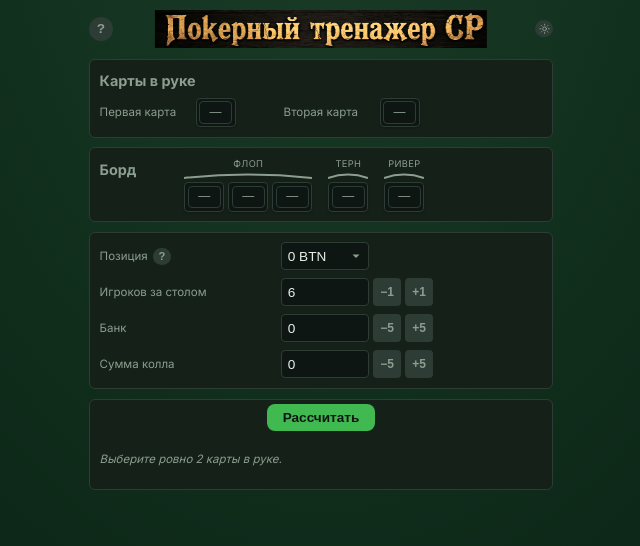
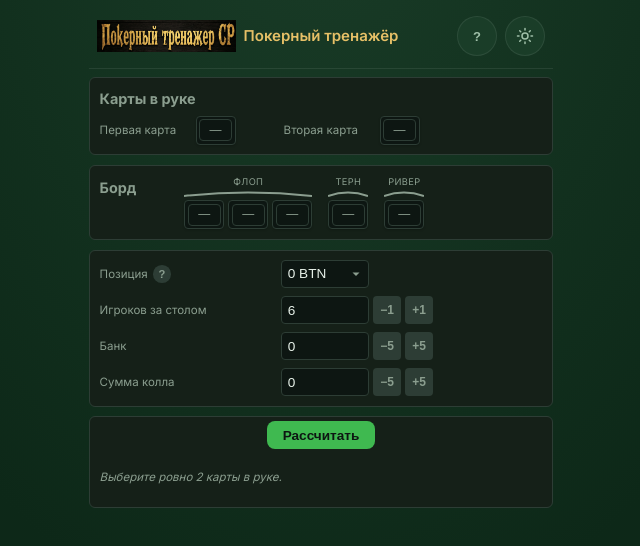
Before and after one commit to surge7/poker-assistant, a website built with Vite: page apps/app/index.html in a window 1280 px wide. Shown: the whole page, without its empty margins (319-959 px from the left). Built offline with nearby package versions, Linux system fonts and the light colour scheme.

Commit message:
feat(ui): T8 header redesign (brand + controls)

```diff
--- a/apps/app/src/app.ts
+++ b/apps/app/src/app.ts
@@ -313,17 +313,20 @@ export function initApp(): void {
 
   app.innerHTML = `
     <header class="header">
-      <button type="button" class="title-help-trigger" aria-label="Инструкция">?</button>
-      <div class="header-title-row">
+      <div class="header-brand">
         <h1 class="header-logo-wrap"><img src="./logo-pirate.png" alt="Покерный тренажер СР" class="header-logo"></h1>
+        <span class="header-title">Покерный тренажёр</span>
+      </div>
+      <div class="header-controls">
+        <button type="button" class="title-help-trigger btn-ripple" aria-label="Инструкция">?</button>
         <div class="title-help-popover" id="title-help-popover" role="tooltip" hidden>
-          <p>Тренажёр Texas Hold'em. Укажите карты в руке и на борде, позицию, банк и сумму колла, затем нажмите «Рассчитать» — совет и вероятности появятся ниже.</p>
+          <p>Это тренажёр Texas Hold'em. Введите свои карты и борд, выберите позицию, укажите банк и сумму колла — и нажмите «Рассчитать». Вы получите совет, эквити и подсказки по аутам.</p>
         </div>
+        <button type="button" class="theme-toggle btn-ripple" id="theme-toggle" aria-label="Светлая/тёмная тема" title="Светлая/тёмная тема">
+          <span class="theme-icon theme-icon-sun" aria-hidden="true"><svg width="20" height="20" viewBox="0 0 24 24" fill="none" stroke="currentColor" stroke-width="2" stroke-linecap="round" stroke-linejoin="round"><circle cx="12" cy="12" r="4"/><path d="M12 2v2M12 20v2M4.93 4.93l1.41 1.41M17.66 17.66l1.41 1.41M2 12h2M20 12h2M6.34 17.66l-1.41 1.41M19.07 4.93l-1.41 1.41"/></svg></span>
+          <span class="theme-icon theme-icon-moon" aria-hidden="true" hidden><svg width="20" height="20" viewBox="0 0 24 24" fill="none" stroke="currentColor" stroke-width="2" stroke-linecap="round" stroke-linejoin="round"><path d="M21 12.79A9 9 0 1 1 11.21 3 7 7 0 0 0 21 12.79z"/></svg></span>
+        </button>
       </div>
-      <button type="button" class="theme-toggle" id="theme-toggle" aria-label="Светлая/тёмная тема" title="Светлая/тёмная тема">
-        <span class="theme-icon theme-icon-sun" aria-hidden="true"><svg width="20" height="20" viewBox="0 0 24 24" fill="none" stroke="currentColor" stroke-width="2" stroke-linecap="round" stroke-linejoin="round"><circle cx="12" cy="12" r="4"/><path d="M12 2v2M12 20v2M4.93 4.93l1.41 1.41M17.66 17.66l1.41 1.41M2 12h2M20 12h2M6.34 17.66l-1.41 1.41M19.07 4.93l-1.41 1.41"/></svg></span>
-        <span class="theme-icon theme-icon-moon" aria-hidden="true" hidden><svg width="20" height="20" viewBox="0 0 24 24" fill="none" stroke="currentColor" stroke-width="2" stroke-linecap="round" stroke-linejoin="round"><path d="M21 12.79A9 9 0 1 1 11.21 3 7 7 0 0 0 21 12.79z"/></svg></span>
-      </button>
     </header>
 
     <main class="main">
--- a/apps/app/src/style.css
+++ b/apps/app/src/style.css
@@ -59,50 +59,72 @@ body {
 }
 
 .header {
-  position: relative;
-  text-align: center;
-  margin-bottom: 0.6rem;
   display: flex;
   align-items: center;
-  justify-content: center;
-  min-height: 2.6rem;
+  justify-content: space-between;
+  padding: var(--space-2) var(--space-2) var(--space-3);
+  border-bottom: 1px solid var(--border-subtle);
+  margin-bottom: var(--space-2);
 }
 
-.header-title-row {
+.header-brand {
   display: flex;
   align-items: center;
-  justify-content: center;
-  gap: 0.4rem;
-  flex-wrap: wrap;
+  gap: var(--space-2);
+  min-width: 0;
+}
+
+.header-logo-wrap {
+  margin: 0;
+  line-height: 0;
+  flex-shrink: 0;
+}
+
+.header-logo {
+  height: 32px;
+  width: auto;
+  display: block;
+}
+
+.header-title {
+  font-size: var(--font-size-base);
+  font-weight: var(--font-weight-semibold);
+  color: var(--gold-300);
+  white-space: nowrap;
+  overflow: hidden;
+  text-overflow: ellipsis;
+}
+
+.header-controls {
+  display: flex;
+  align-items: center;
+  gap: var(--space-2);
   position: relative;
+  flex-shrink: 0;
 }
 
 .theme-toggle {
-  position: absolute;
-  right: 0;
-  top: 50%;
-  transform: translateY(-50%);
   display: inline-flex;
   align-items: center;
   justify-content: center;
-  width: 1.1rem;
-  height: 1.1rem;
+  width: 40px;
+  height: 40px;
   padding: 0;
-  color: var(--muted);
-  background: var(--border);
-  border: none;
-  border-radius: 50%;
+  color: var(--text-secondary);
+  background: var(--felt-700);
+  border: 1px solid var(--border-subtle);
+  border-radius: var(--radius-pill);
   cursor: pointer;
+  transition: opacity var(--motion-fast) var(--ease-out);
+}
+
+.theme-toggle:hover {
+  opacity: 0.8;
 }
 
 .theme-toggle svg {
-  width: 0.7rem;
-  height: 0.7rem;
-}
-
-.theme-toggle:hover {
-  color: var(--text);
-  background: var(--surface);
+  width: 18px;
+  height: 18px;
 }
 
 .theme-icon {
@@ -115,80 +137,55 @@ body {
   display: none;
 }
 
-.header-title-row h1.header-logo-wrap {
-  margin: 0;
-  line-height: 0;
-  background: var(--bg);
-  display: inline-block;
-}
-
-.header-logo {
-  height: 2.4rem;
-  width: auto;
-  display: block;
-  vertical-align: middle;
-  transform: scaleX(2);
-  transform-origin: center;
-  filter: saturate(1.15) sepia(0.25) hue-rotate(-5deg);
-}
-
 .title-help-trigger {
-  position: absolute;
-  left: 0;
-  top: 50%;
-  transform: translateY(-50%);
   display: inline-flex;
   align-items: center;
   justify-content: center;
-  width: 1.5rem;
-  height: 1.5rem;
-  min-width: 1.5rem;
-  min-height: 1.5rem;
+  width: 40px;
+  height: 40px;
   padding: 0;
-  font-size: 0.85rem;
-  font-weight: 600;
+  font-size: var(--font-size-sm);
+  font-weight: var(--font-weight-semibold);
   line-height: 1;
-  color: var(--muted);
-  background: var(--border);
-  border: none;
-  border-radius: 50%;
+  color: var(--text-secondary);
+  background: var(--felt-700);
+  border: 1px solid var(--border-subtle);
+  border-radius: var(--radius-pill);
   cursor: pointer;
-  z-index: 2;
 }
 
 .title-help-trigger:hover {
-  color: var(--text);
-  background: var(--accent);
+  color: var(--gold-400);
+  border-color: var(--gold-500);
 }
 
 .title-help-popover {
   position: absolute;
-  left: 50%;
-  transform: translateX(-50%);
-  top: 100%;
-  margin-top: 0.35rem;
-  padding: 0.5rem 0.65rem;
+  right: 0;
+  top: calc(100% + var(--space-2));
+  padding: var(--space-3);
   width: min(22rem, 90vw);
-  max-width: 22rem;
-  font-size: 0.72rem;
-  font-weight: 400;
-  line-height: 1.4;
-  color: var(--text);
-  background: var(--bg);
-  border: 1px solid var(--border);
-  border-radius: 6px;
-  box-shadow: 0 4px 12px rgba(0, 0, 0, 0.3);
-  z-index: 10;
+  font-size: var(--font-size-sm);
+  font-weight: var(--font-weight-normal);
+  line-height: var(--line-height-relaxed);
+  color: var(--text-primary);
+  background: var(--felt-700);
+  border: 1px solid var(--border-strong);
+  border-radius: var(--radius-md);
+  box-shadow: var(--shadow-popover);
+  z-index: var(--z-popover);
 }
 
 .title-help-popover p {
   margin: 0;
 }
 
+.header-title-row {
+  display: none;
+}
+
 .subtitle {
-  margin: 0.15rem 0 0;
-  font-size: 0.8rem;
-  color: var(--muted);
+  display: none;
 }
 
 .main {
```
